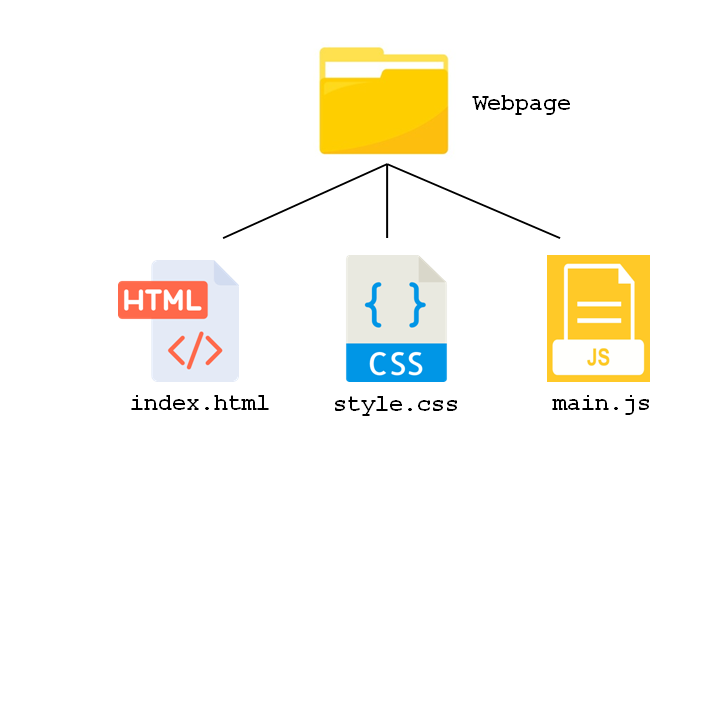
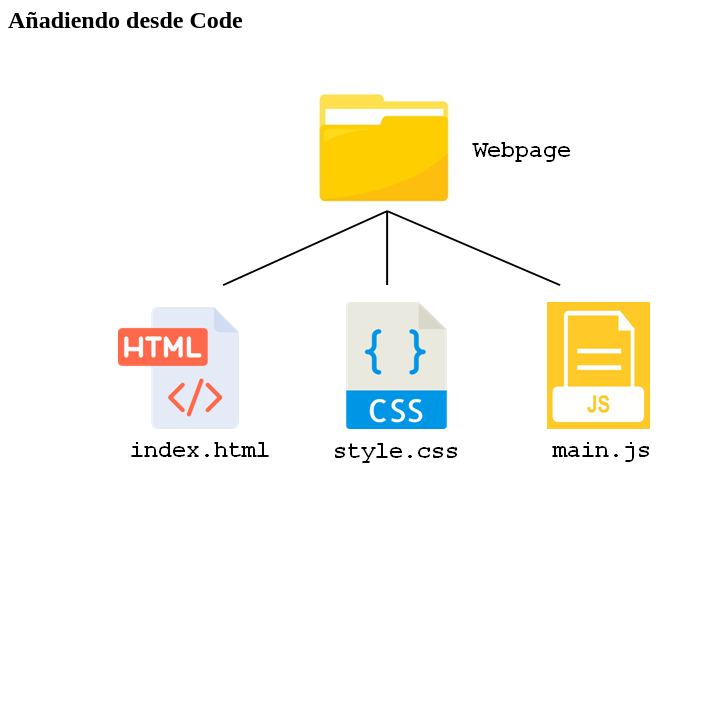
Before and after one commit to xe-l-a/conectado, a plain HTML site: page index.html in a window 1280 px wide. Shown: the part 73-800 px from the top of the page, without its empty margins (0-704 px from the left). Drawn offline with Linux system fonts and the light colour scheme.

Commit message:
un h2 nuevo

```diff
--- a/index.html
+++ b/index.html
@@ -7,6 +7,7 @@
 </head>
 <body>
     <h1>Conectado con el mundo</h1>
+    <h2>Añadiendo desde Code</h2>
     <img src="architecture.webp" alt="mi imagen">
 </body>
 </html>
```
